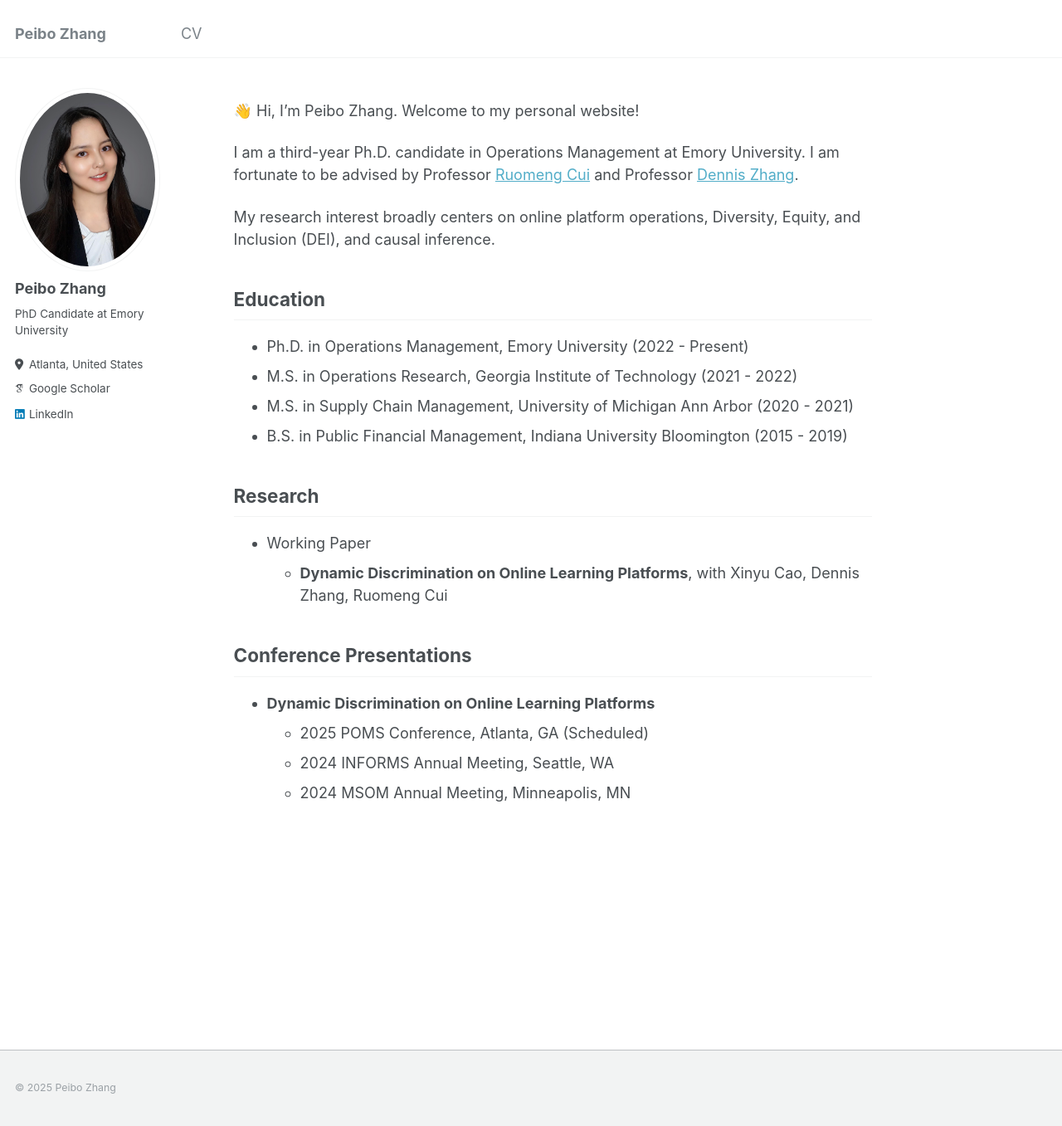
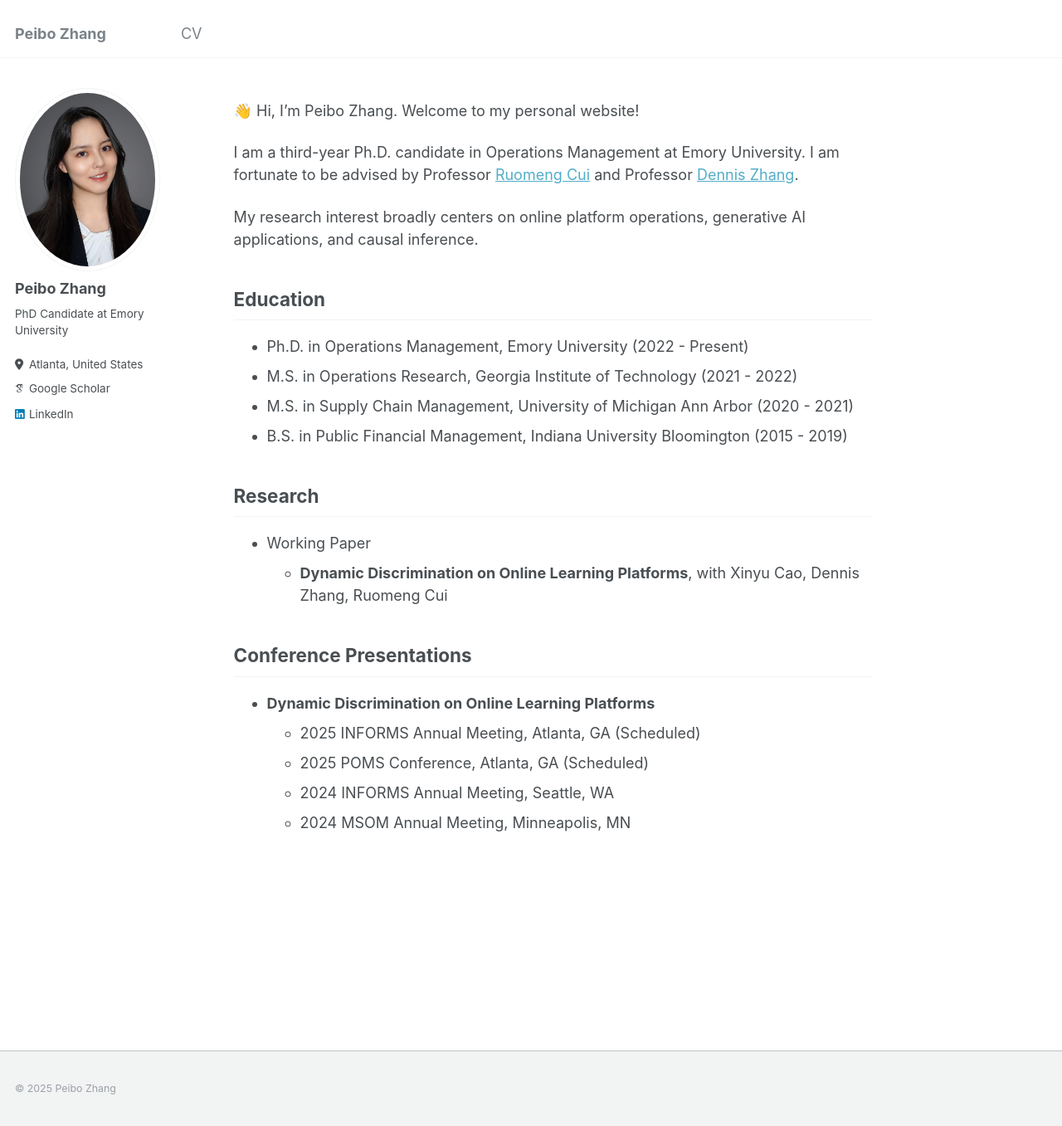
Before and after one commit to PeiboZhang/peibozhang.github.io, a Jekyll site: the page built from _pages/about.md, in a window 1280 px wide and 1357 px high. Shown: the whole window at 83% size. Built offline with Jekyll 4.4.1, drawn with Linux system fonts in a browser that asks for light colours; some web fonts are replaced.

Commit message:
Update about.md

```diff
--- a/_pages/about.md
+++ b/_pages/about.md
@@ -22,7 +22,7 @@ redirect_from:
 
 I am a third-year Ph.D. candidate in Operations Management at Emory University. I am fortunate to be advised by Professor [Ruomeng Cui](http://ruomengcui.com/) and Professor [Dennis Zhang](http://www.denniszhang.org/).
 
-My research interest broadly centers on online platform operations, Diversity, Equity, and Inclusion (DEI), and causal inference.
+My research interest broadly centers on online platform operations, generative AI applications, and causal inference.
 
 ## Education
 - Ph.D. in Operations Management, Emory University (2022 - Present)
@@ -43,6 +43,7 @@ My research interest broadly centers on online platform operations, Diversity, E
 <ul>
   <li style="list-style-type: disc;"><b>Dynamic Discrimination on Online Learning Platforms</b>
     <ul>
+      <li style="list-style-type: circle;">2025 INFORMS Annual Meeting, Atlanta, GA (Scheduled) </li>
       <li style="list-style-type: circle;">2025 POMS Conference, Atlanta, GA (Scheduled) </li>
       <li style="list-style-type: circle;">2024 INFORMS Annual Meeting, Seattle, WA</li>
       <li style="list-style-type: circle;">2024 MSOM Annual Meeting, Minneapolis, MN</li>
```
